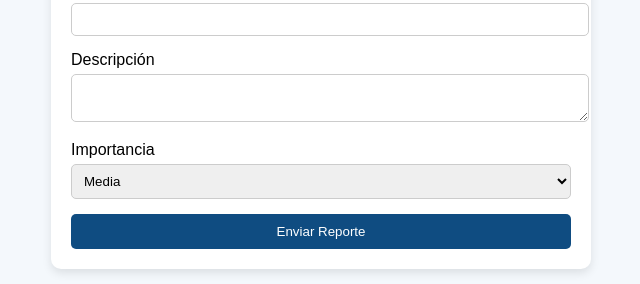
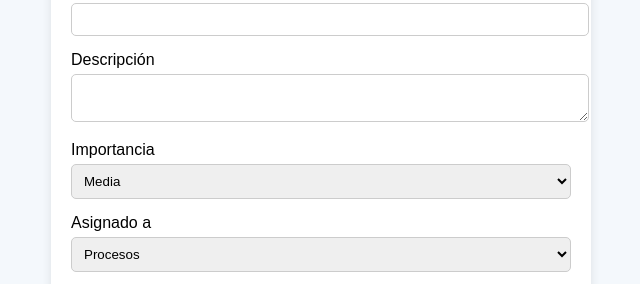
Before and after one commit to ClioHiromiP/report-system, a website: page index.html in a window 1280 px wide. Shown: the part 148-432 px from the top of the page, without its empty margins (319-959 px from the left). Drawn offline with Linux system fonts and the light colour scheme; no server answers.

Commit message:
Add 'Asignado a' label and select element

```diff
--- a/index.html
+++ b/index.html
@@ -81,6 +81,12 @@
     <option selected>Media</option>
     <option>Baja</option>
   </select>
+
+  <label>Asignado a</label>
+<select id="assignedTo">
+  assignedTo: document.getElementById("assignedTo").value,
+    <option selected>Procesos</option>
+</select>
 
   <button onclick="addReport()">Enviar Reporte</button>
 </div>
```
